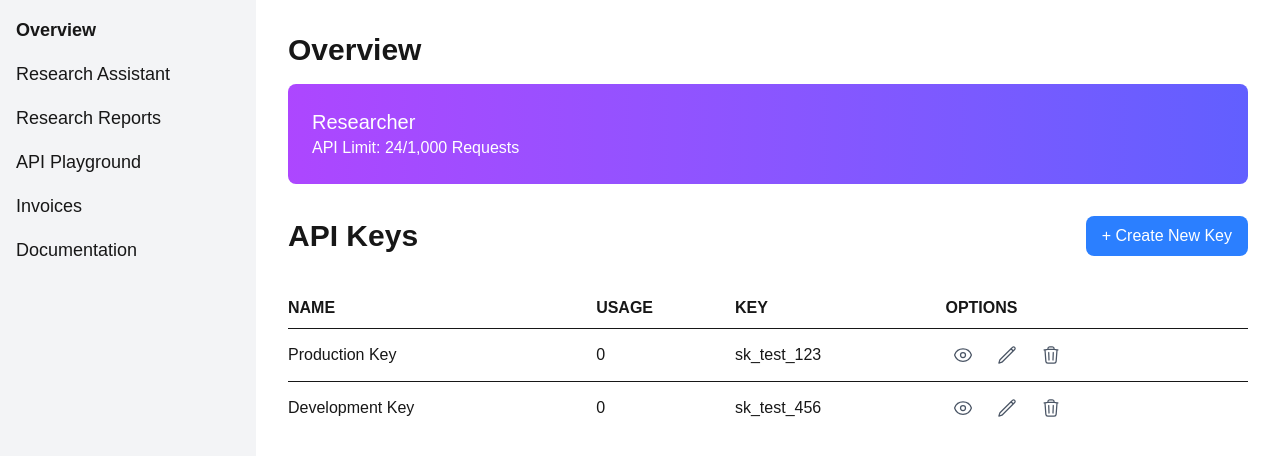
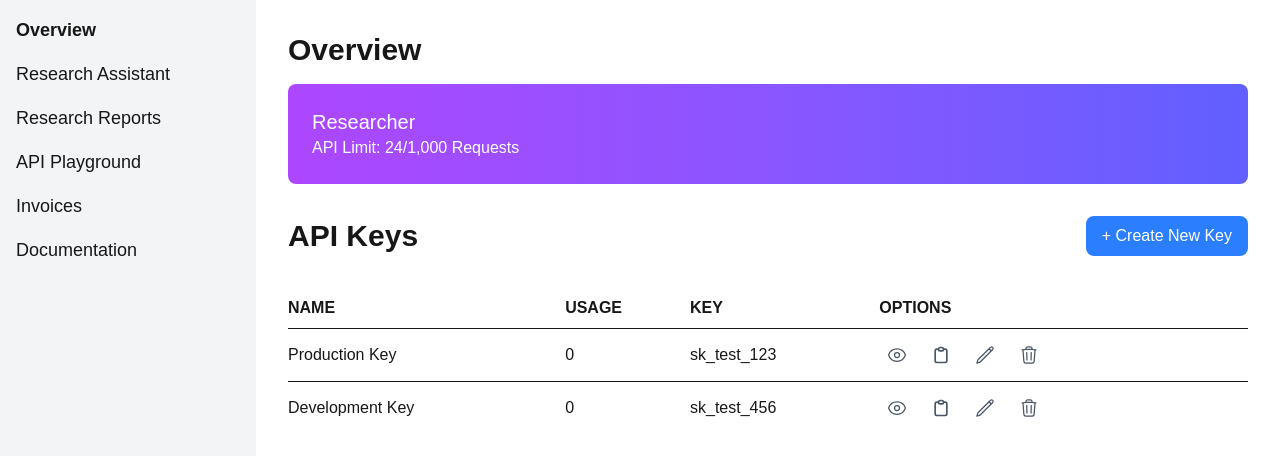
Before and after one commit to thucduong-arent/cursor-course, a Next.js app in the folder thucdt/: page /dashboards in a window 1280 px wide. Shown: the top 456 px of the page. Built offline with nearby package versions, Linux system fonts and the light colour scheme.

Commit message:
change the look of buttons

```diff
--- a/thucdt/src/app/dashboards/page.js
+++ b/thucdt/src/app/dashboards/page.js
@@ -99,8 +99,13 @@ export default function Dashboard() {
                   <td className="py-2">{apiKey.usage || 0}</td>
                   <td className="py-2">{apiKey.key}</td>
                   <td className="py-2 flex gap-2">
-                    <button className="p-2 text-gray-600 hover:text-blue-500">
+                    <button className="p-2 text-gray-600 hover:text-blue-500 rounded">
                       <EyeIcon className="h-5 w-5" />
+                    </button>
+                    <button className="p-2 text-gray-600 hover:text-blue-500 rounded">
+                      <svg className="h-5 w-5" viewBox="0 0 24 24" fill="none" stroke="currentColor">
+                        <path strokeLinecap="round" strokeLinejoin="round" strokeWidth={2} d="M9 5H7a2 2 0 00-2 2v12a2 2 0 002 2h10a2 2 0 002-2V7a2 2 0 00-2-2h-2M9 5a2 2 0 002 2h2a2 2 0 002-2M9 5a2 2 0 012-2h2a2 2 0 012 2" />
+                      </svg>
                     </button>
                     <button
                       onClick={() => {
@@ -111,13 +116,13 @@ export default function Dashboard() {
                         });
                         setShowModal(true);
                       }}
-                      className="p-2 text-gray-600 hover:text-blue-500"
+                      className="p-2 text-gray-600 hover:text-blue-500 rounded"
                     >
                       <PencilIcon className="h-5 w-5" />
                     </button>
                     <button
                       onClick={() => deleteApiKey(apiKey.id)}
-                      className="p-2 text-gray-600 hover:text-red-500"
+                      className="p-2 text-gray-600 hover:text-red-500 rounded"
                     >
                       <TrashIcon className="h-5 w-5" />
                     </button>
```
